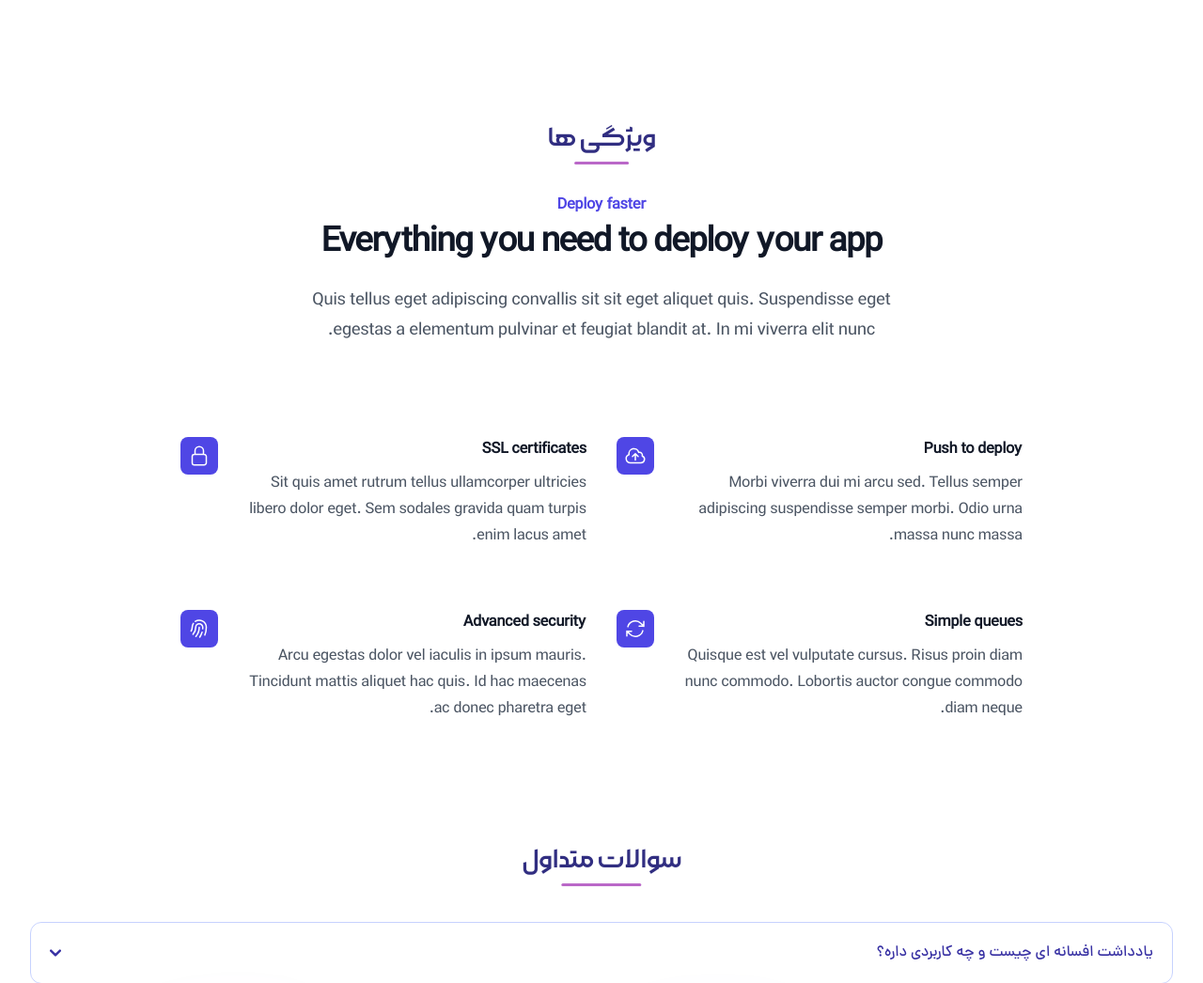
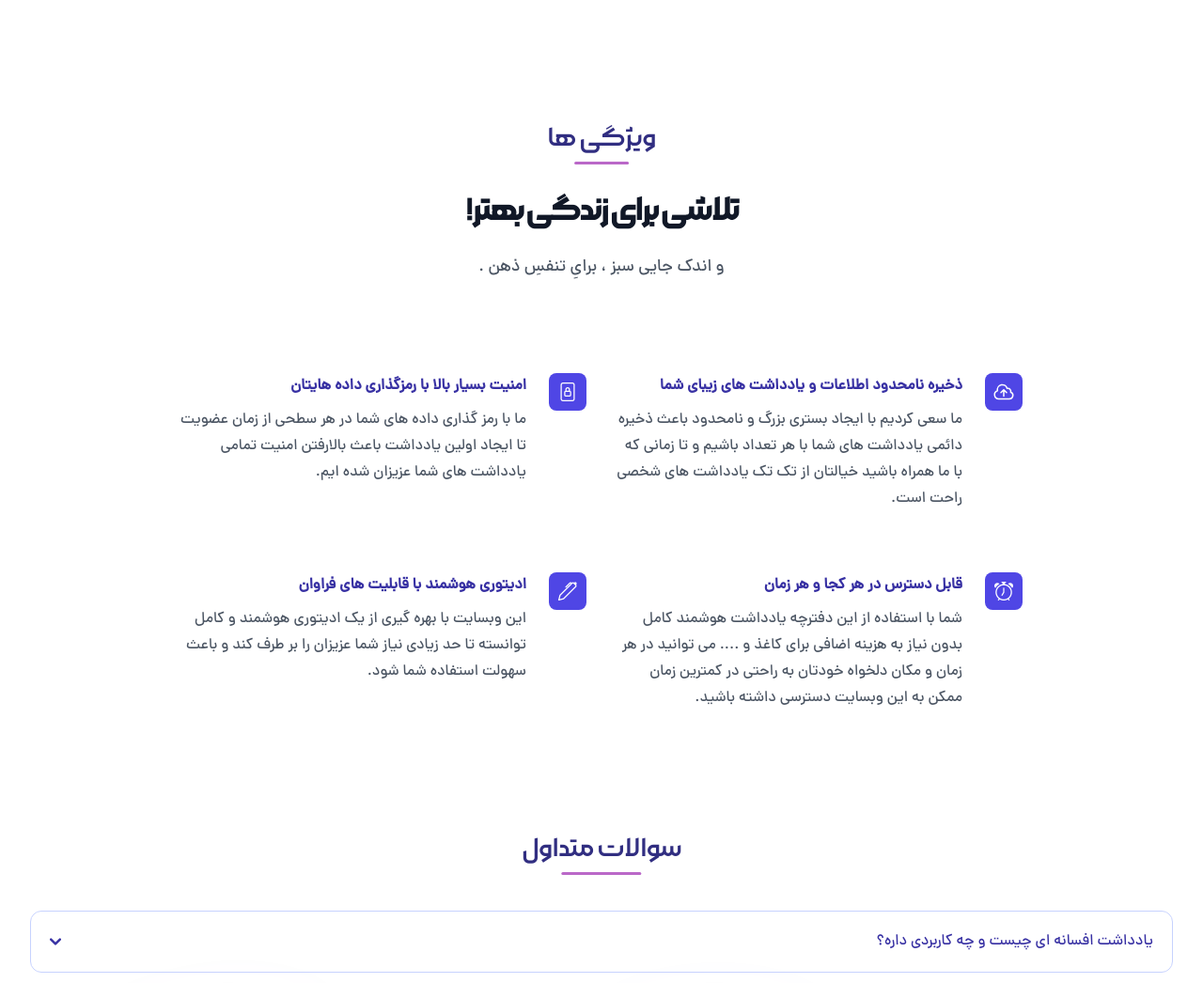
Before and after one commit to MrSobhan/NoteLegendary, a PHP site: page /php/home.php in a window 1280 px wide. Shown: the part 1528-2574 px from the top of the page at 94% size. Run offline with PHP 8.4, Linux system fonts and the light colour scheme; data that the repository does not hold is empty; some libraries are stand-ins or nearby versions.

Commit message:
Edit Sec2 Content

```diff
--- a/home.php
+++ b/home.php
@@ -66,7 +66,7 @@ include_once("./includes/header.php");
             <div class="lg:pr-8 lg:pt-4">
               <div class="lg:max-w-lg">
                 <h2 class="text-base font-semibold leading-7 text-indigo-600">لحظه زیبای ماندگار</h2>
-                <p class="mt-2 text-4xl font-bold tracking-tight text-gray-900 sm:text-4xl moraba">ماجرای دفترچه یادداشت افسانه ای  ...</p>
+                <p class="mt-2 text-4xl font-bold tracking-tight text-gray-900 sm:text-4xl moraba">ماجرای دفترچه یادداشت افسانه ای ...</p>
                 <p class="mt-6 text-lg leading-8 text-gray-600">این وبسایت یا بهتر بگوییم دفترچه یادداشت افسانه ای با هدف کمک به محیط زیست و همچنین طبیعتی ماندگاه با کاهش میزان استفاده از کاغذ طراحی و ایجاد شد تا ما بتوانیم شکرگزار ذره ای از لطف بیکران خداوند و زحمات شما مردمان عزیز و گران قدر باشیم.</p>
                 <dl class="mt-10 max-w-xl space-y-8 text-base leading-7 text-gray-600 lg:max-w-none">
                   <div class="relative pl-9">
@@ -112,56 +112,54 @@ include_once("./includes/header.php");
         <h1 class="text-3xl text-indigo-900 mb-10 moraba text__header relative max-w-max mx-auto z-1"> ویژگی ها</h1>
         <div class="mx-auto max-w-7xl px-6 lg:px-8">
           <div class="mx-auto max-w-2xl lg:text-center">
-            <h2 class="text-base font-semibold leading-7 text-indigo-600">Deploy faster</h2>
-            <p class="mt-2 text-3xl font-bold tracking-tight text-gray-900 sm:text-4xl">Everything you need to deploy your app</p>
-            <p class="mt-6 text-lg leading-8 text-gray-600">Quis tellus eget adipiscing convallis sit sit eget aliquet quis. Suspendisse eget egestas a elementum pulvinar et feugiat blandit at. In mi viverra elit nunc.</p>
+            <p class="mt-2 text-3xl font-bold tracking-tight text-gray-900 sm:text-4xl moraba">تلاشی برای زندگی بهتر!</p>
+            <p class="mt-6 text-lg leading-8 text-gray-600">و اندک جایی سبز ، برایِ تنفسِ ذهن .️ </p>
           </div>
           <div class="mx-auto mt-16 max-w-2xl sm:mt-20 lg:mt-24 lg:max-w-4xl">
             <dl class="grid max-w-xl grid-cols-1 gap-x-8 gap-y-10 lg:max-w-none lg:grid-cols-2 lg:gap-y-16">
-              <div class="relative pl-16">
+
+              <div class="relative pr-16">
                 <dt class="text-base font-semibold leading-7 text-gray-900">
-                  <div class="absolute left-0 top-0 flex h-10 w-10 items-center justify-center rounded-lg bg-indigo-600">
+                  <div class="absolute right-0 top-0 flex h-10 w-10 items-center justify-center rounded-lg bg-indigo-600">
                     <svg class="h-6 w-6 text-white" fill="none" viewBox="0 0 24 24" stroke-width="1.5" stroke="currentColor" aria-hidden="true">
                       <path stroke-linecap="round" stroke-linejoin="round" d="M12 16.5V9.75m0 0l3 3m-3-3l-3 3M6.75 19.5a4.5 4.5 0 01-1.41-8.775 5.25 5.25 0 0110.233-2.33 3 3 0 013.758 3.848A3.752 3.752 0 0118 19.5H6.75z" />
                     </svg>
                   </div>
-                  Push to deploy
+                  <p class="text-indigo-800">ذخیره نامحدود اطلاعات و یادداشت های زیبای شما</p>
                 </dt>
-                <dd class="mt-2 text-base leading-7 text-gray-600">Morbi viverra dui mi arcu sed. Tellus semper adipiscing suspendisse semper morbi. Odio urna massa nunc massa.</dd>
+                <dd class="mt-2 text-base dana leading-7 text-gray-600">ما سعی کردیم با ایجاد بستری بزرگ و نامحدود باعث ذخیره دائمی یادداشت های شما با هر تعداد باشیم و تا زمانی که با ما همراه باشید خیالتان از تک تک یادداشت های شخصی راحت است.</dd>
               </div>
-              <div class="relative pl-16">
+
+              <div class="relative pr-16">
                 <dt class="text-base font-semibold leading-7 text-gray-900">
-                  <div class="absolute left-0 top-0 flex h-10 w-10 items-center justify-center rounded-lg bg-indigo-600">
-                    <svg class="h-6 w-6 text-white" fill="none" viewBox="0 0 24 24" stroke-width="1.5" stroke="currentColor" aria-hidden="true">
-                      <path stroke-linecap="round" stroke-linejoin="round" d="M16.5 10.5V6.75a4.5 4.5 0 10-9 0v3.75m-.75 11.25h10.5a2.25 2.25 0 002.25-2.25v-6.75a2.25 2.25 0 00-2.25-2.25H6.75a2.25 2.25 0 00-2.25 2.25v6.75a2.25 2.25 0 002.25 2.25z" />
-                    </svg>
+                  <div class="absolute right-0 top-0 flex h-10 w-10 items-center justify-center rounded-lg bg-indigo-600">
+                    <i class="bi bi-file-lock text-xl text-white mt-2"></i>
                   </div>
-                  SSL certificates
+                  <p class="text-indigo-800">امنیت بسیار بالا با رمزگذاری داده هایتان</p>
                 </dt>
-                <dd class="mt-2 text-base leading-7 text-gray-600">Sit quis amet rutrum tellus ullamcorper ultricies libero dolor eget. Sem sodales gravida quam turpis enim lacus amet.</dd>
+                <dd class="mt-2 text-base dana leading-7 text-gray-600">ما با رمز گذاری داده های شما در هر سطحی از زمان عضویت تا ایجاد اولین یادداشت باعث بالارفتن امنیت تمامی یادداشت های شما عزیزان شده ایم.</dd>
               </div>
-              <div class="relative pl-16">
+
+              <div class="relative pr-16">
                 <dt class="text-base font-semibold leading-7 text-gray-900">
-                  <div class="absolute left-0 top-0 flex h-10 w-10 items-center justify-center rounded-lg bg-indigo-600">
-                    <svg class="h-6 w-6 text-white" fill="none" viewBox="0 0 24 24" stroke-width="1.5" stroke="currentColor" aria-hidden="true">
-                      <path stroke-linecap="round" stroke-linejoin="round" d="M16.023 9.348h4.992v-.001M2.985 19.644v-4.992m0 0h4.992m-4.993 0l3.181 3.183a8.25 8.25 0 0013.803-3.7M4.031 9.865a8.25 8.25 0 0113.803-3.7l3.181 3.182m0-4.991v4.99" />
-                    </svg>
+                  <div class="absolute right-0 top-0 flex h-10 w-10 items-center justify-center rounded-lg bg-indigo-600">
+                    <i class="bi bi-alarm text-xl text-white mt-2"></i>
                   </div>
-                  Simple queues
+                  <p class="text-indigo-800">قابل دسترس در هر کجا و هر زمان</p>
                 </dt>
-                <dd class="mt-2 text-base leading-7 text-gray-600">Quisque est vel vulputate cursus. Risus proin diam nunc commodo. Lobortis auctor congue commodo diam neque.</dd>
+                <dd class="mt-2 text-base dana leading-7 text-gray-600">شما با استفاده از این دفترچه یادداشت هوشمند کامل بدون نیاز به هزینه اضافی برای کاغذ و .... می توانید در هر زمان و مکان دلخواه خودتان به راحتی در کمترین زمان ممکن به این وبسایت دسترسی داشته باشید.</dd>
               </div>
-              <div class="relative pl-16">
+
+              <div class="relative pr-16">
                 <dt class="text-base font-semibold leading-7 text-gray-900">
-                  <div class="absolute left-0 top-0 flex h-10 w-10 items-center justify-center rounded-lg bg-indigo-600">
-                    <svg class="h-6 w-6 text-white" fill="none" viewBox="0 0 24 24" stroke-width="1.5" stroke="currentColor" aria-hidden="true">
-                      <path stroke-linecap="round" stroke-linejoin="round" d="M7.864 4.243A7.5 7.5 0 0119.5 10.5c0 2.92-.556 5.709-1.568 8.268M5.742 6.364A7.465 7.465 0 004.5 10.5a7.464 7.464 0 01-1.15 3.993m1.989 3.559A11.209 11.209 0 008.25 10.5a3.75 3.75 0 117.5 0c0 .527-.021 1.049-.064 1.565M12 10.5a14.94 14.94 0 01-3.6 9.75m6.633-4.596a18.666 18.666 0 01-2.485 5.33" />
-                    </svg>
+                  <div class="absolute right-0 top-0 flex h-10 w-10 items-center justify-center rounded-lg bg-indigo-600">
+                  <i class="bi bi-pen text-xl text-white mt-2"></i>
                   </div>
-                  Advanced security
+                  <p class="text-indigo-800">ادیتوری هوشمند با قابلیت های فراوان</p>
                 </dt>
-                <dd class="mt-2 text-base leading-7 text-gray-600">Arcu egestas dolor vel iaculis in ipsum mauris. Tincidunt mattis aliquet hac quis. Id hac maecenas ac donec pharetra eget.</dd>
+                <dd class="mt-2 text-base dana leading-7 text-gray-600">این وبسایت با بهره گیری از یک ادیتوری هوشمند و کامل توانسته تا حد زیادی نیاز شما عزیزان را بر طرف کند و باعث سهولت استفاده  شما شود.</dd>
               </div>
+
             </dl>
           </div>
         </div>
```
